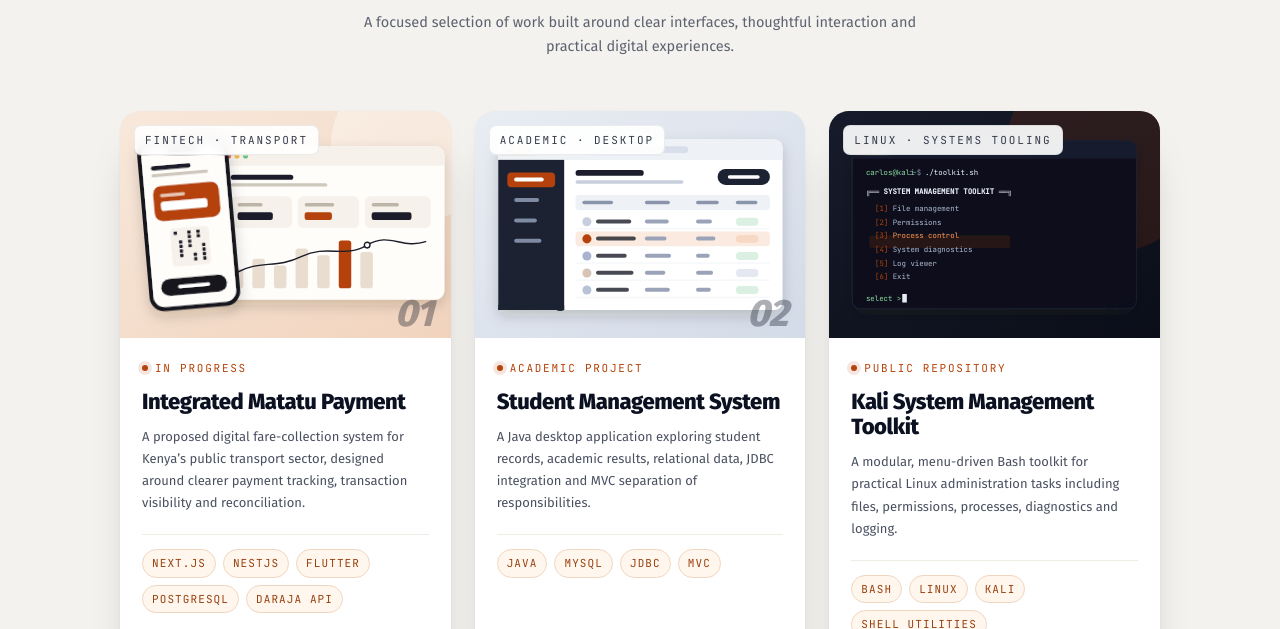
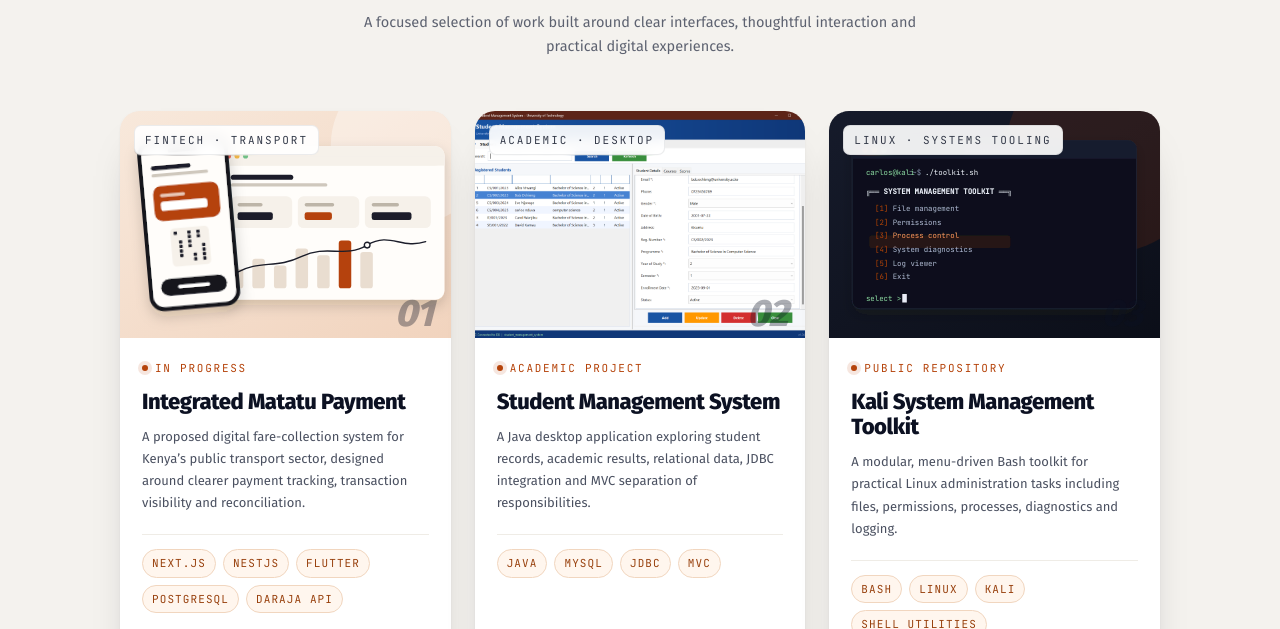
Before and after one commit to loscar234/portfolio, a website built with Vite: page index.html in a window 1280 px wide. Shown: the part 3722-4351 px from the top of the page. Built offline with nearby package versions, Linux system fonts and the light colour scheme.

Commit message:
Add Student Management System desktop screenshot with lazy loading and object-fit styling

```diff
--- a/src/data.js
+++ b/src/data.js
@@ -53,7 +53,7 @@ export const projects = [
   {
     num: '02', label: 'Academic · Desktop', title: 'Student Management System', status: 'Academic project',
     description: 'A Java desktop application exploring student records, academic results, relational data, JDBC integration and MVC separation of responsibilities.',
-    tech: ['Java', 'MySQL', 'JDBC', 'MVC'], href: '', cta: 'Repository soon',
+    tech: ['Java', 'MySQL', 'JDBC', 'MVC'], href: '', cta: 'Repository soon', image: 'media/student-management.png',
   },
   {
     num: '03', label: 'Linux · Systems tooling', title: 'Kali System Management Toolkit', status: 'Public repository',
--- a/src/main.js
+++ b/src/main.js
@@ -155,7 +155,7 @@ app.innerHTML = `
       <div class="project-grid">
         ${projects.map((p, i) => `
         <article class="project-card reveal" style="--d:${i * 120}ms">
-          <div class="project-media">${projectVisuals[i]()}<span class="project-label">${p.label}</span><span class="project-num">${p.num}</span></div>
+          <div class="project-media">${p.image ? `<img src="${BASE}${p.image}" alt="${p.title} desktop preview" loading="lazy" decoding="async" width="1024" height="684" />` : projectVisuals[i]()}<span class="project-label">${p.label}</span><span class="project-num">${p.num}</span></div>
           <div class="project-body">
             <div class="project-status"><i></i>${p.status}</div>
             <h3>${p.title}</h3>
--- a/src/styles.css
+++ b/src/styles.css
@@ -238,8 +238,9 @@ body.ready .screen-scan { animation: scan 6.5s 3.2s linear infinite; }
 .project-card { display: flex; flex-direction: column; height: 100%; background: #fff; border-radius: 20px; overflow: hidden; box-shadow: 0 24px 44px -26px rgba(12, 17, 34, .4), 0 1px 3px rgba(12, 17, 34, .06); transition: transform .5s var(--ease), box-shadow .5s var(--ease), opacity .9s var(--ease), filter .9s var(--ease); }
 .project-card.in:hover { transform: translateY(-10px); box-shadow: 0 40px 60px -28px rgba(12, 17, 34, .48); transition-delay: 0ms; }
 .project-media { position: relative; aspect-ratio: 16 / 11; overflow: hidden; background: #e9e5de; }
-.project-media svg { width: 100%; height: 100%; transition: transform .8s var(--ease); }
-.project-card:hover .project-media svg { transform: scale(1.06); }
+.project-media svg, .project-media img { width: 100%; height: 100%; transition: transform .8s var(--ease); }
+.project-media img { object-fit: cover; object-position: top center; }
+.project-card:hover .project-media svg, .project-card:hover .project-media img { transform: scale(1.06); }
 .project-label { position: absolute; top: 14px; left: 14px; font-family: var(--mono); font-size: clamp(10px, 0.75rem, 11px); letter-spacing: .18em; text-transform: uppercase; padding: 6px 10px; border-radius: 7px; background: rgba(255, 255, 255, .92); border: 1px solid rgba(12, 17, 34, .08); color: #343a49; backdrop-filter: blur(6px); }
 .project-num { position: absolute; right: 18px; bottom: 6px; font-size: 38px; font-style: italic; font-weight: 800; letter-spacing: -.02em; color: rgba(12, 17, 34, .34); line-height: 1; }
 .project-body { padding: 22px 22px 24px; display: flex; flex-direction: column; gap: 12px; flex: 1; }
```
Also changed, not shown: public/media/student-management.png (added).
